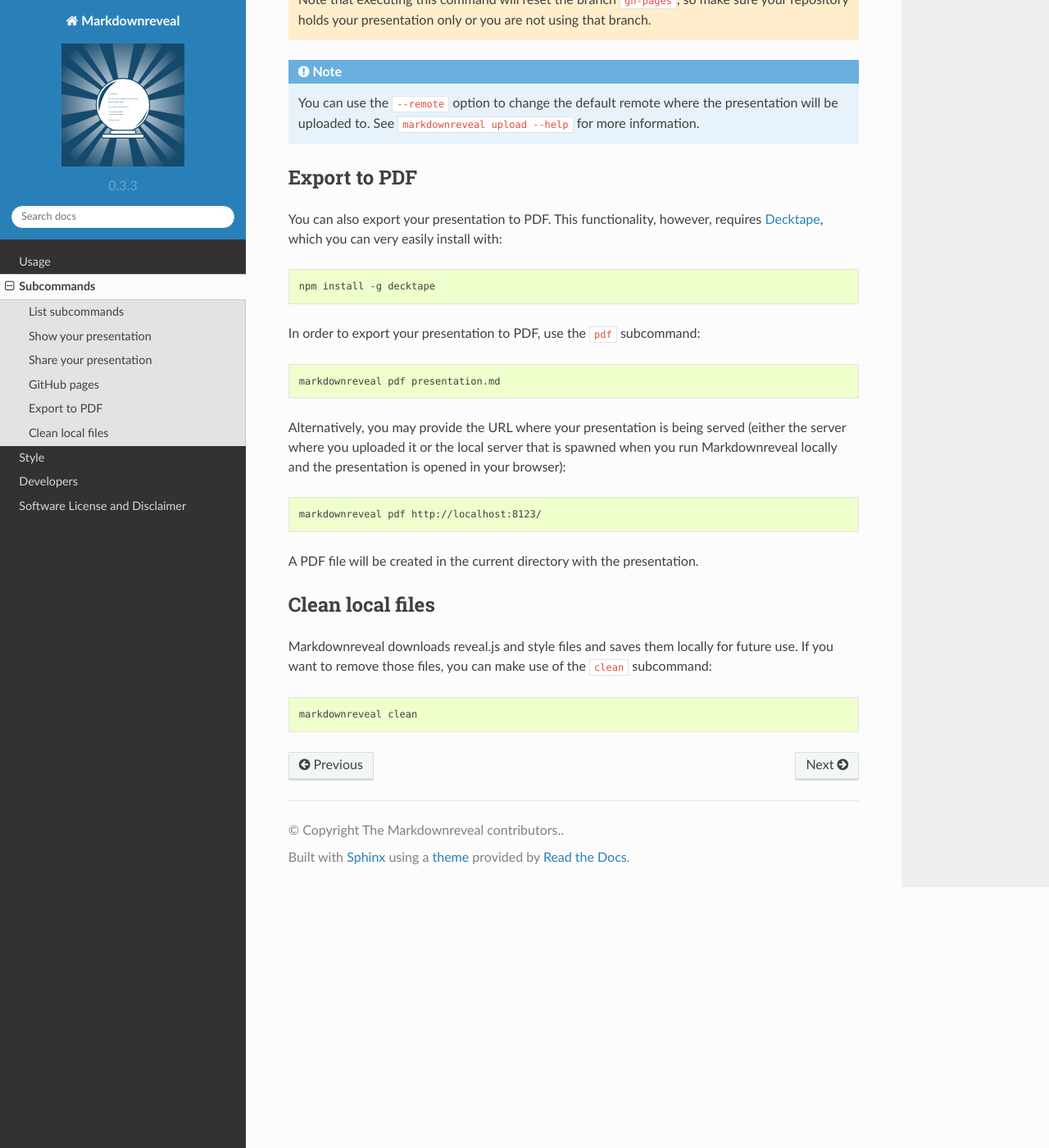
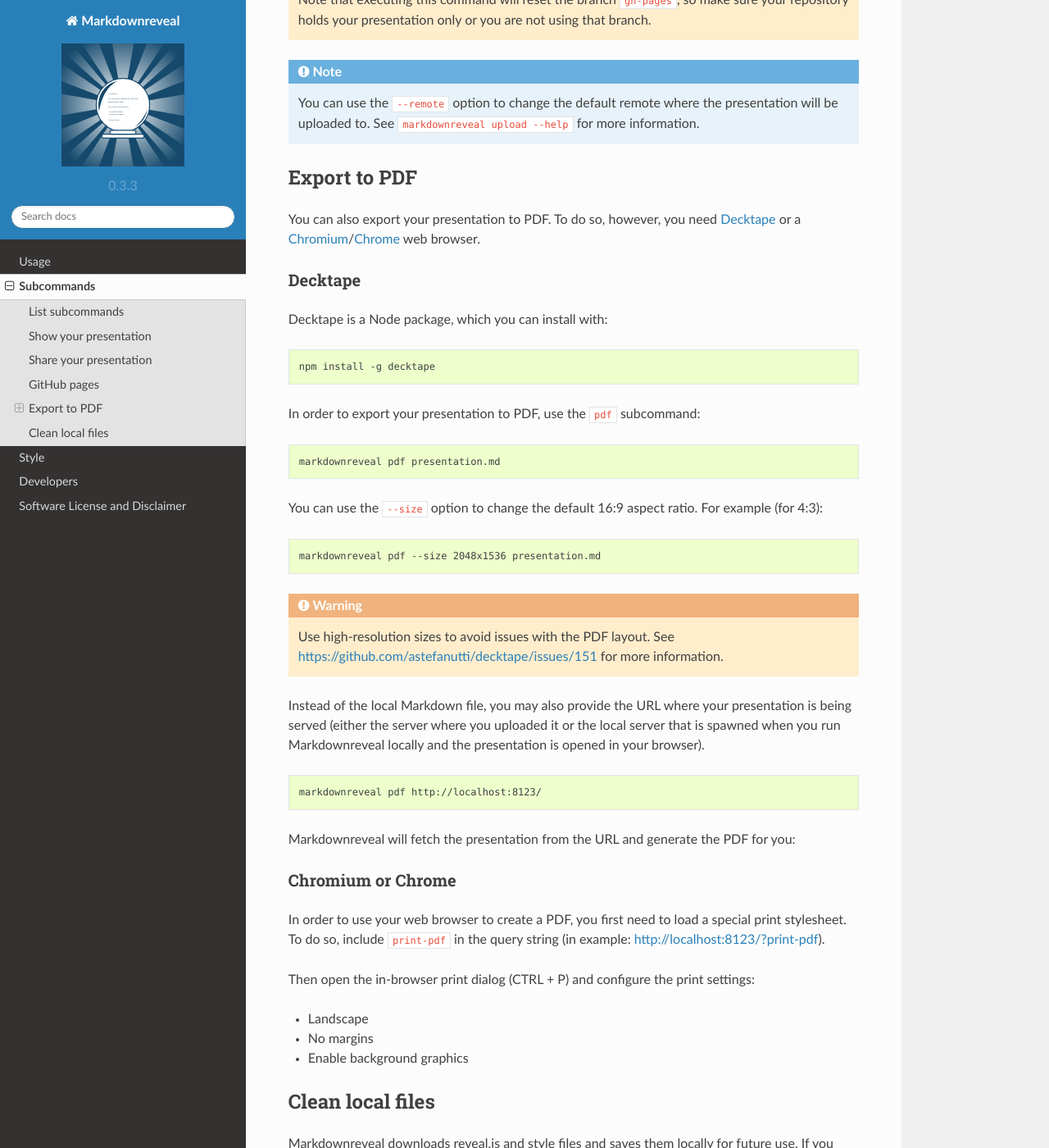
Before and after one commit to markdownreveal/markdownreveal, a Sphinx documentation site: the page built from docs/source/subcommands.rst, in a window 1280 px wide and 1400 px high, scrolled down 1359 px. Shown: the whole window at 82% size. Built offline with Sphinx 7.4.7 and the Read the Docs theme 2.0.0, drawn with Linux system fonts in a browser that asks for light colours; formulas are drawn with MathJax 3.

Commit message:
Fix PDF export layout issues

```diff
--- a/docs/source/subcommands.rst
+++ b/docs/source/subcommands.rst
@@ -88,9 +88,16 @@
 Export to PDF
 =============
 
-You can also export your presentation to PDF. This functionality, however,
-requires `Decktape <https://github.com/astefanutti/decktape>`_, which you can
-very easily install with:
+You can also export your presentation to PDF. To do so, however, you need
+`Decktape <https://github.com/astefanutti/decktape>`_ or a `Chromium
+<https://www.chromium.org/Home>`_/`Chrome <https://www.google.com/chrome/>`_
+web browser.
+
+
+Decktape
+--------
+
+Decktape is a Node package, which you can install with:
 
 .. code-block:: bash
 
@@ -102,16 +109,42 @@
 
    markdownreveal pdf presentation.md
 
-Alternatively, you may provide the
-URL where your presentation is being served (either the server
-where you uploaded it or the local server that is spawned when you run
-Markdownreveal locally and the presentation is opened in your browser):
+You can use the ``--size`` option to change the default 16:9 aspect ratio. For
+example (for 4:3):
+
+.. code-block:: bash
+
+   markdownreveal pdf --size 2048x1536 presentation.md
+
+.. warning:: Use high-resolution sizes to avoid issues with the PDF layout.
+   See https://github.com/astefanutti/decktape/issues/151 for more information.
+
+Instead of the local Markdown file, you may also provide the URL where your
+presentation is being served (either the server where you uploaded it or the
+local server that is spawned when you run Markdownreveal locally and the
+presentation is opened in your browser).
 
 .. code-block:: bash
 
    markdownreveal pdf http://localhost:8123/
 
-A PDF file will be created in the current directory with the presentation.
+Markdownreveal will fetch the presentation from the URL and generate the PDF
+for you:
+
+
+Chromium or Chrome
+------------------
+
+In order to use your web browser to create a PDF, you first need to load a
+special print stylesheet. To do so, include ``print-pdf`` in the query string
+(in example: http://localhost:8123/?print-pdf).
+
+Then open the in-browser print dialog (CTRL + P) and configure the print
+settings:
+
+- Landscape
+- No margins
+- Enable background graphics
 
 
 .. index:: clean, local
```
Also changed, not shown: 1 other file.
